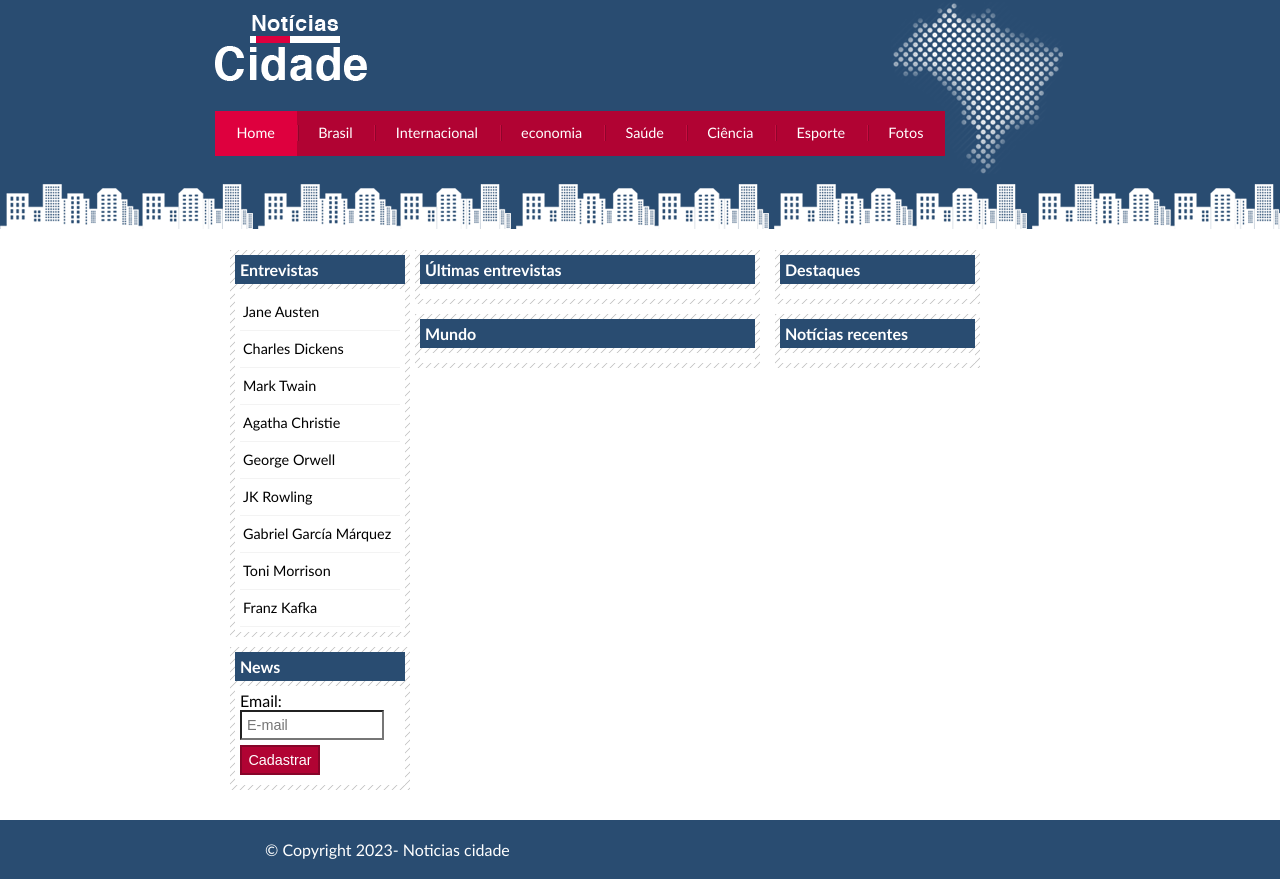
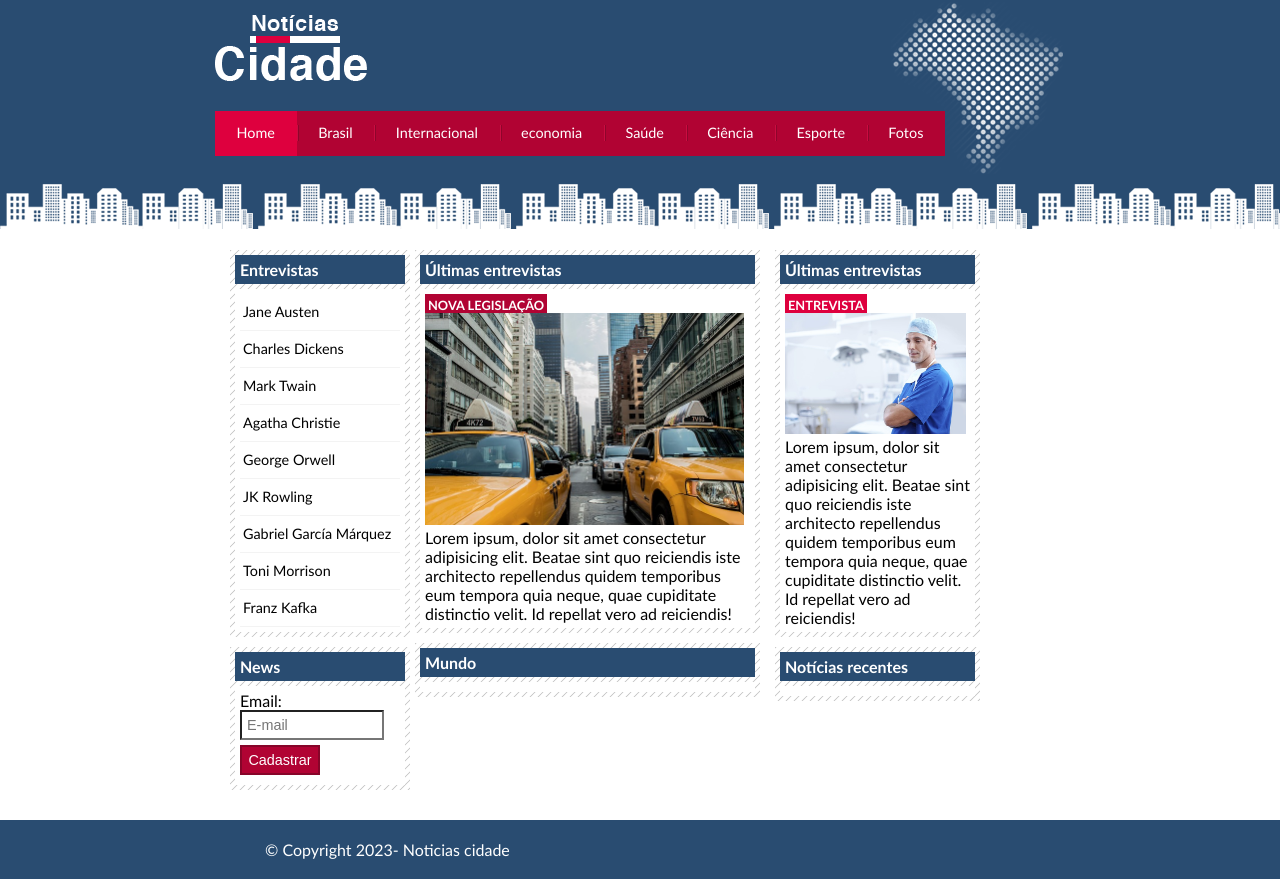
Before and after one commit to Clairtonlm/NoticiaCidade, a plain HTML site: page index.html in a window 1280 px wide. Drawn offline with Linux system fonts and the light colour scheme.

Commit message:
Conteudo Addc

```diff
--- a/css/style.css
+++ b/css/style.css
@@ -155,8 +155,34 @@ input.submit{
     border: 2px solid #870529;
 
 }
+/* img{
+    border: 2px solid #dfdfdf;
+    background-size: cover;
+    background-position: center;
+} */
+img.imagem-principal{
+    width: 98%;
+}
+h3{
+    text-transform: uppercase;
+    display: inline;
+    font-size: 0.8em;
+    padding: 3px;
+}
+.destaque h3{
+    margin:10px 0;
+    background: #b10333;
+    color: #fff;
+}
+.entrevista h3{
+
+    background: #de003e;
+    color: #fff;
+}
 #rodape{
     width: 750px;
     margin: 0 auto;
     color: #fff;
 }
+/*  background-size: cover;/*A imagem se adapta ao tamanho da div*/
+/* background-position: center;/*centraliza a imagem na div*/
--- a/index.html
+++ b/index.html
@@ -26,10 +26,12 @@
     <!-- Inicio conteudo -->
     <div id="conteudo">
         <div id="primario">
-            <div class="caixa">
+            <div class="caixa destaque">
                 <h2>Últimas entrevistas</h2>
                 <div class="caixa-conteudo">
-
+                    <h3>Nova legislação</h3>
+                    <img class="imagem-principal" src="imagens/taxi.jpg" alt="" srcset="" width="100%">
+                    <p>Lorem ipsum, dolor sit amet consectetur adipisicing elit. Beatae sint quo reiciendis iste architecto repellendus quidem temporibus eum tempora quia neque, quae cupiditate distinctio velit. Id repellat vero ad reiciendis!</p>
                 </div>
             </div>
             <div class="caixa">
@@ -40,10 +42,12 @@
             </div>
         </div>
         <div id="secundario">
-            <div class="caixa">
-                <h2>Destaques</h2>
+            <div class="caixa entrevista">
+                <h2>Últimas entrevistas</h2>
                 <div class="caixa-conteudo">
-
+                    <h3>Entrevista</h3>
+                    <img class="imagem-principal" src="imagens/doutor.jpg" alt="" srcset="" width="100%">
+                    <p>Lorem ipsum, dolor sit amet consectetur adipisicing elit. Beatae sint quo reiciendis iste architecto repellendus quidem temporibus eum tempora quia neque, quae cupiditate distinctio velit. Id repellat vero ad reiciendis!</p>
                 </div>
             </div>
             <div class="caixa">
```
